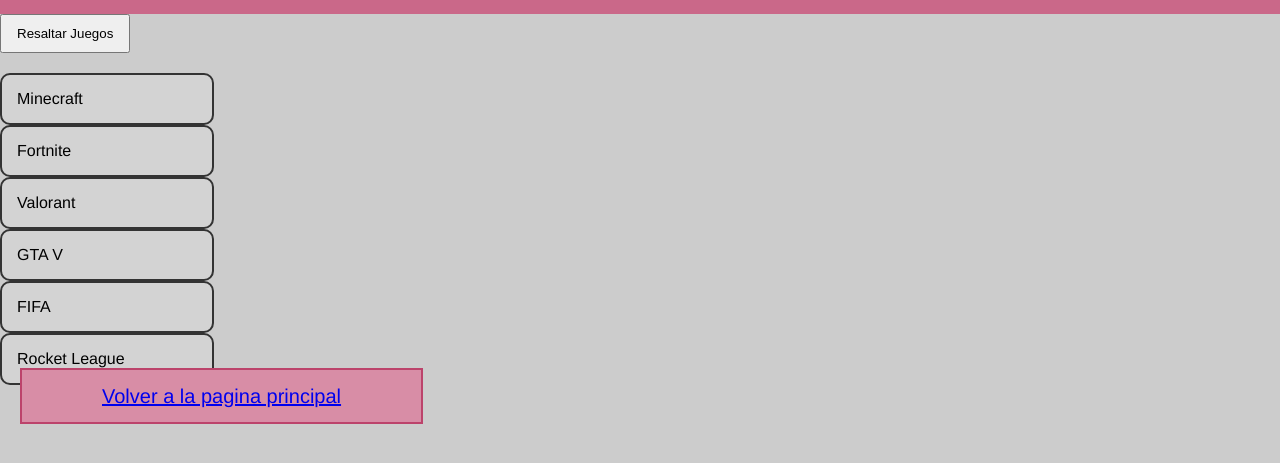
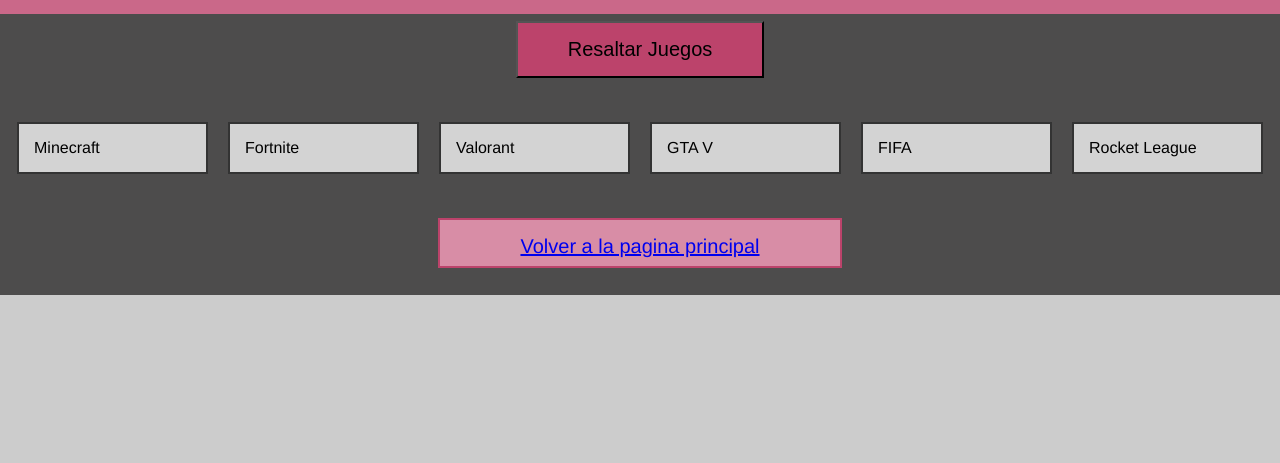
Before and after one commit to Luis-Ahu/Trabajo_Practico3_Ahumada_Luis, a plain HTML site: page flexbox.html in a window 1280 px wide. Shown: the part 53-516 px from the top of the page. Drawn offline with Linux system fonts and the light colour scheme.

Commit message:
Se agrego correctamente el estilo a la pagina flexbox, tambien se optimizó y se arreglaron bugs

```diff
--- a/estilos.css
+++ b/estilos.css
@@ -8,9 +8,7 @@
     border: 2px solid #bc436b;
     background-color: #d88da6;
     margin: 20px;
-    padding: 15px;
-    padding-left: 80px;
-    padding-right: 80px;
+    padding: 15px 80px 8px 80px;
     font-size: 20px;
  }
 
@@ -40,27 +38,22 @@
 }
 
 button {
-    padding: 10px 15px;
+    background-color: #bc436b;
+    padding: 15px 50px;
     margin-bottom: 20px;
     cursor: pointer;
-}
-
-.contenedor {
-    display: flex;
-    flex-wrap: wrap;
-    justify-content: center;
-    gap: 15px;
+    font-size: 20px;
 }
 
 .tarjeta {
     width: 180px;
     padding: 15px;
     border: 2px solid #333;
-    border-radius: 10px;
     background-color: lightgray;
+    margin: 10px;
 }
 
 .destacada {
-    background-color: rgb(180, 178, 170);
+    background-color: rgb(216, 140, 235);
     transform: scale(1.05);
 }
--- a/flexbox.html
+++ b/flexbox.html
@@ -10,13 +10,15 @@
 <body>
     <h1>Lista de Juegos</h1>
 
-    <button id="btnResaltar">
-        Resaltar Juegos
-    </button>
+    <div class="centrar CajaGris">
+        <button id="btnResaltar">Resaltar Juegos</button>
+    </div>
 
-    <div id="contenedor"></div>
+    <div id="contenedor" class="centrar CajaGris"></div>
 
-    <a href="index.html">Volver a la pagina principal</a>
+    <div class="centrar CajaGris">
+        <a href="index.html">Volver a la pagina principal</a>
+    </div>
 
     <script src="FB.js"></script>
 
```
